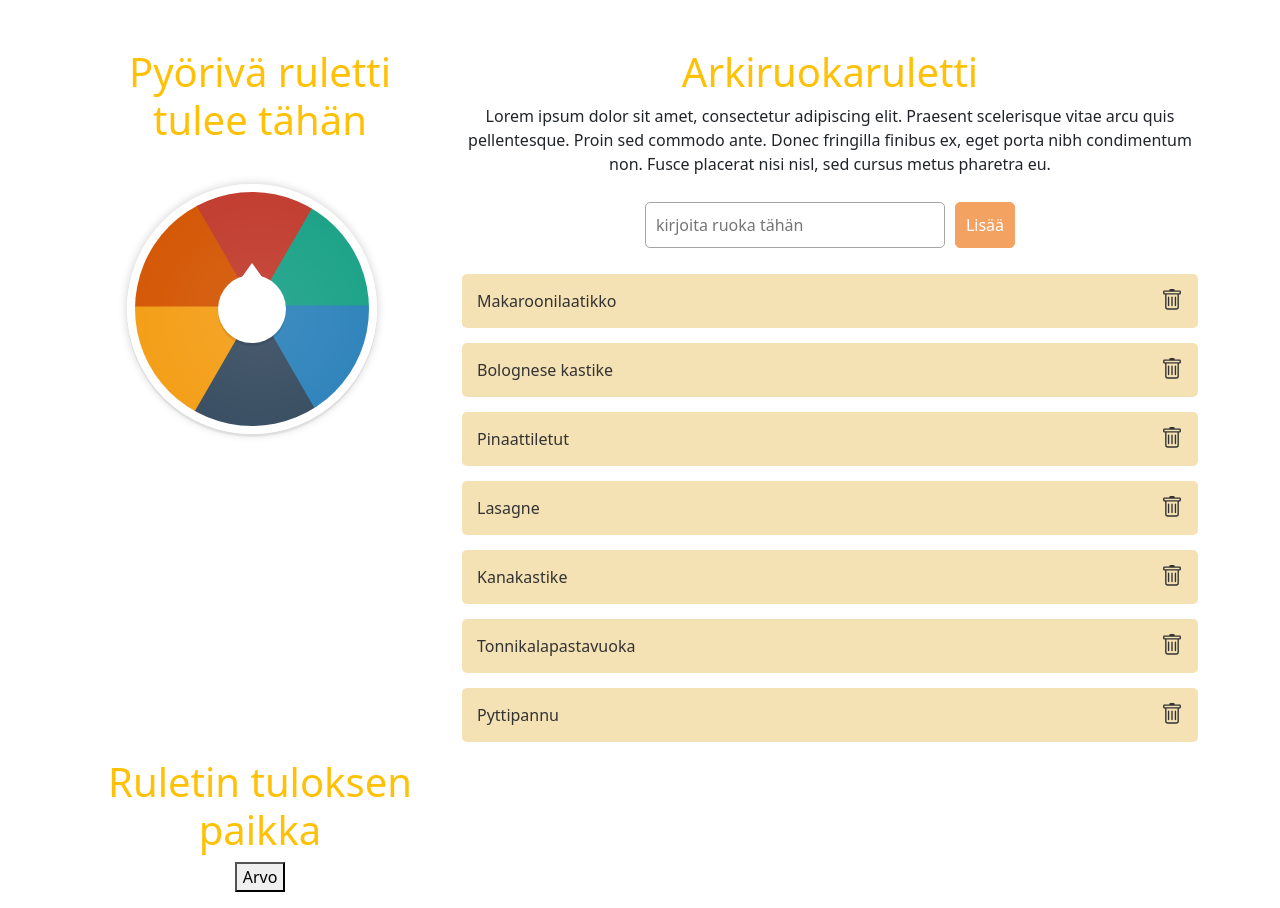
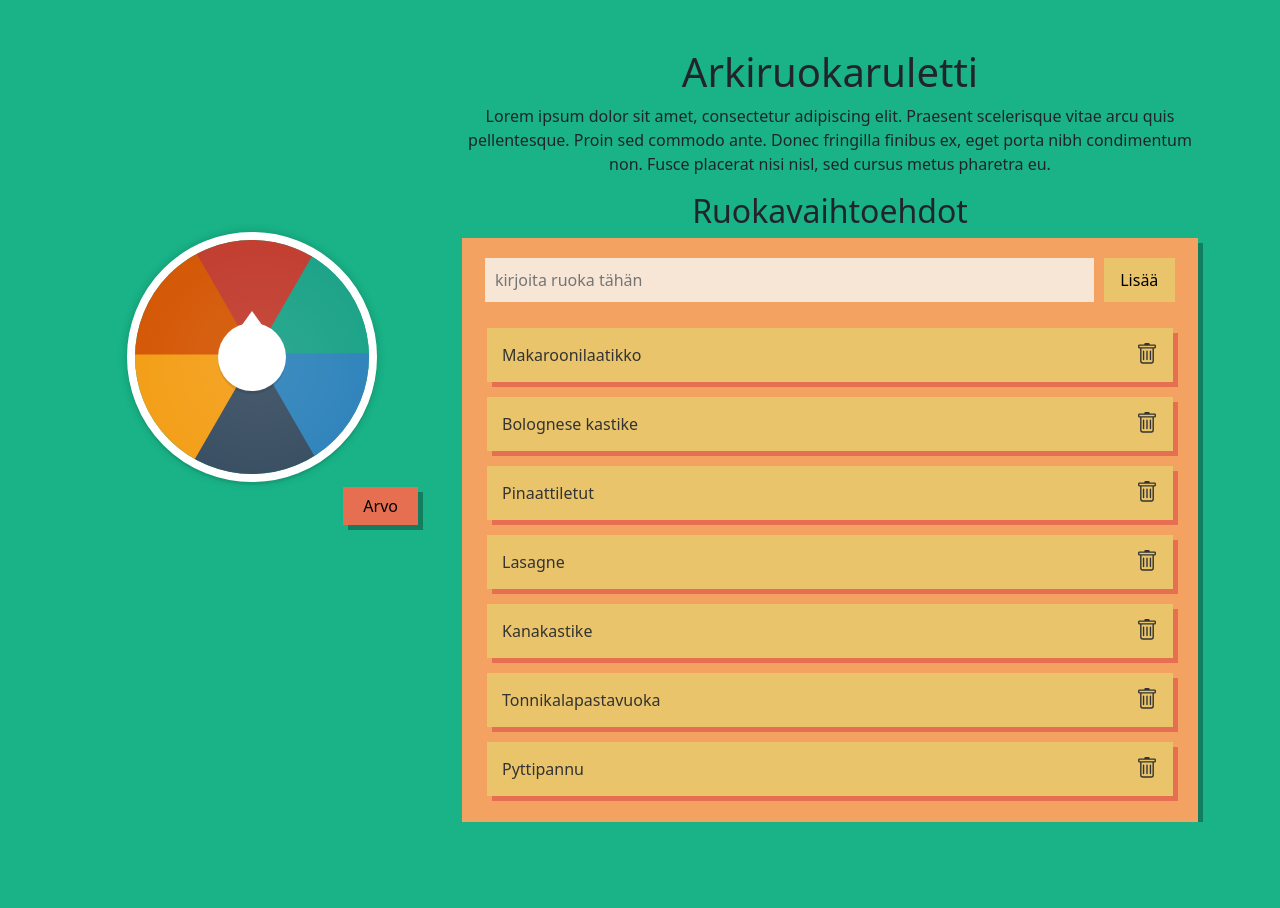
Before and after one commit to minkalaa/arkiruokaruletti, a React (Create React App) app: page / in a window 1280 px wide. After the commit the page ends 822 px from the top, so only its background shows below. Built offline with nearby package versions, Linux system fonts and the light colour scheme.

Commit message:
Visual changes

```diff
--- a/public/index.html
+++ b/public/index.html
@@ -9,7 +9,6 @@
       name="description"
       content="Web site created using create-react-app"
     />
-    <link rel="apple-touch-icon" href="%PUBLIC_URL%/logo192.png" />
     <!--
       manifest.json provides metadata used when your web app is installed on a
       user's mobile device or desktop. See https://developers.google.com/web/fundamentals/web-app-manifest/
@@ -24,9 +23,9 @@
       work correctly both with client-side routing and a non-root public URL.
       Learn how to configure a non-root public URL by running `npm run build`.
     -->
-    <title>React App</title>
+    <title>Arkiruokaruletti</title>
   </head>
-  <body>
+  <body style="background-color: #19b387;">
     <noscript>You need to enable JavaScript to run this app.</noscript>
     <div id="root"></div>
     <!--
--- a/src/App.js
+++ b/src/App.js
@@ -11,26 +11,23 @@ function App() {
       <div className="container text-center mt-5">
         <div className="row">
           <div className="col-sm-4">
-            <h1 className="text-warning">
-              Pyörivä ruletti tulee tähän</h1>
-              <FortuneWheel />
+
           </div>
           <div className="col-sm-8">
-            <h1 className="text-warning">Arkiruokaruletti</h1>
+            <h1>Arkiruokaruletti</h1>
             <p>
             Lorem ipsum dolor sit amet, consectetur adipiscing elit. Praesent scelerisque vitae arcu quis pellentesque. Proin sed commodo ante. Donec fringilla finibus ex, eget porta nibh condimentum non. Fusce placerat nisi nisl, sed cursus metus pharetra eu.
             </p>
-            <FoodList />
           </div>
         </div>
         <div className="row">
           <div className="col-sm-4">
-            <h1 className="text-warning">
-              Ruletin tuloksen paikka</h1>
+          <FortuneWheel />
               <RaffleBtn />
           </div>
           <div className="col-sm-8">
-
+            <h2>Ruokavaihtoehdot</h2>
+          <FoodList />
           </div>
         </div>
       </div>
--- a/src/components/FoodList.js
+++ b/src/components/FoodList.js
@@ -55,9 +55,11 @@ class FoodList extends Component {
             <button type="submit">Lisää</button>
           </form>
         </div>
+        <div className="foodLists">
         <ListItems entries={this.state.items}
                     delete={this.deleteItem} />
         <InitialItems delete={this.deleteItem} />
+        </div>
       </div>
     );
   }
--- a/src/components/ListStyle.css
+++ b/src/components/ListStyle.css
@@ -1,23 +1,47 @@
+* {
+  scrollbar-width: thin;
+  scrollbar-color:  #e9c46a #f4a261;
+}
+
+/* Works on Chrome, Edge, and Safari */
+*::-webkit-scrollbar {
+  width: 12px;
+}
+
+*::-webkit-scrollbar-track {
+  background: orange;
+}
+
+*::-webkit-scrollbar-thumb {
+  background-color: #127e5f;
+  border-radius: 20px;
+  border: 3px solid #f4a261;
+}
+
+.todoListMain {
+  background-color: #f4a261;
+  padding: 10px;
+  box-shadow: 5px 5px #127e5f;
+}
+
 .todoListMain .header input {
     padding: 10px;
     font-size: 16px;
-    border: 1px solid rgb(165, 165, 165);
-    width: 300px;
-    border-radius: 5px;
+    background-color: #f7e5d6;
+    border: none;
+    width: 85%;
   }
   .todoListMain .header button {
     padding: 10px;
     font-size: 16px;
     margin: 10px;
     margin-right: 0px;
-    background-color: #f4a261;
-    color: #FFF;
-    border: 1px solid #f4a261;
-    border-radius: 5px;
+    background-color: #e9c46a;
+    border: none;
+    width: 10%;
   }
   .todoListMain .header button:hover {
-    background-color: #d46a13;
-    border: 2px solid #d46a13;
+    background-color: #e76f51;
     cursor: pointer;
   }
   .todoListMain .theList {
@@ -27,17 +51,22 @@
   }
   .todoListMain .theList li {
     color: #333;
-    background-color: rgba(233, 196, 106,.5);
+    background-color: #e9c46a;
     padding: 15px;
-    margin-bottom: 15px;
-    border-radius: 5px;
+    margin: 0px 15px 15px;
     list-style: none;
+    box-shadow: 5px 5px #e76f51;
 
     transition: background-color .2s ease-out;
   }
 
   .todoListMain .theList li:hover {
     background-color: #e76f51;
+  }
+
+  .foodLists {
+    max-height: 500px;
+    overflow: auto;
   }
 
   ul.theList {
--- a/src/components/Raffle.js
+++ b/src/components/Raffle.js
@@ -1,4 +1,5 @@
-import React, { Component, useState } from "react";
+import React, { useState } from "react";
+import './RaffleStyles.css';
 
 const initResult = "";
 
@@ -6,6 +7,8 @@ const RaffleBtn = () => {
     const [result, setResult] = useState(initResult);
 
     function startRaffle() {
+        setResult("");
+        document.getElementById("resultBox").style="visibility: hidden";
         rotateWheel();
 
         setTimeout(function () {
@@ -38,12 +41,14 @@ const RaffleBtn = () => {
         console.log(x, newResult);
 
         setResult(newResult);
+        document.getElementById("resultBox").style="visibility: visible";
 
     }
         return (
             <div>
-                <button onClick={()=> startRaffle()}>Arvo</button>
-                <p>{result}</p>
+                <button className="raffleBtn"
+                 onClick={()=> startRaffle()}>Arvo</button>
+                <div id="resultBox" className="resultBox">{result}</div>
             </div>
         )
     }
--- /dev/null
+++ b/src/components/RaffleStyles.css
@@ -0,0 +1,24 @@
+.raffleBtn {
+    padding: 7px 20px;
+    margin: 5px 20px;
+    background-color: #e76f51;
+    border: none;
+    box-shadow: 5px 5px #127e5f;
+    float: right;
+}
+
+.raffleBtn:hover {
+    background-color: #f4a261;
+    cursor: pointer;
+}
+
+.resultBox {
+    color: #333;
+    background-color: #e9c46a;
+    padding: 15px;
+    margin: 20px 20px;
+    list-style: none;
+    box-shadow: 5px 5px #127e5f;
+    clear:both;
+    visibility: hidden;
+}
--- a/src/index.css
+++ b/src/index.css
@@ -1,5 +1,7 @@
+
 body {
   margin: 0;
+  background-color: #19b387;
   font-family: -apple-system, BlinkMacSystemFont, 'Segoe UI', 'Roboto', 'Oxygen',
     'Ubuntu', 'Cantarell', 'Fira Sans', 'Droid Sans', 'Helvetica Neue',
     sans-serif;
```
